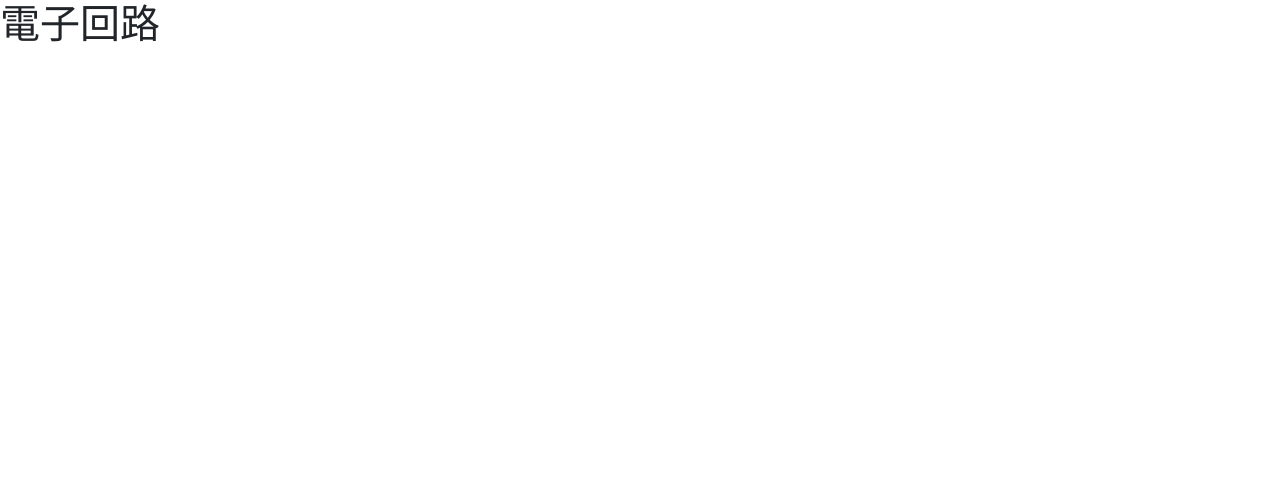
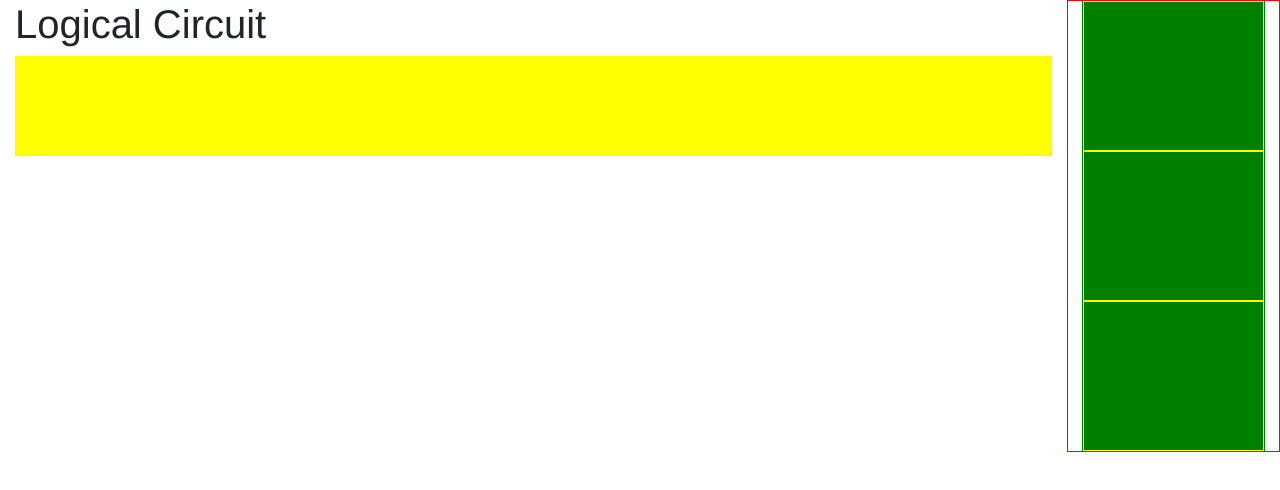
Before and after one commit to ShowKa/LogicCircuit, a Vue app: page / in a window 1280 px wide. Shown: the top 490 px of the page. Built offline with nearby package versions, Linux system fonts and the light colour scheme.

Commit message:
Feature screen grid1 (#5)
* Field

* font

* palette (only frame)

* remove lint rules that is imcompatible with editor's formatter

```diff
--- a/assets/app.scss
+++ b/assets/app.scss
@@ -1,3 +1,3 @@
 @mixin default-font {
-    font-family: "Hiragino Kaku Gothic ProN","メイリオ", sans-serif;
+  font-family: Avenir, "Helvetica Neue", Verdana, Helvetica, Arial, Roboto, YuGothic,"Meiryo UI", メイリオ, Meiryo,"ヒラギノ角ゴ Pro W3", "Hiragino Kaku Gothic Pro", "ＭＳ Ｐゴシック", "MS PGothic", sans-serif
 }
--- a/src/components/AppTitle.vue
+++ b/src/components/AppTitle.vue
@@ -1,7 +1,7 @@
 <template>
-  <h1 class="app-title">
-    電子回路
-  </h1>
+<h1 class="app-title">
+  Logical Circuit
+</h1>
 </template>
 <script>
 export default {}
@@ -10,5 +10,6 @@ export default {}
 @import "assets/app";
 .app-title {
     @include default-font;
+    width: 100%;
 }
 </style>
--- /dev/null
+++ b/src/components/Board.vue
@@ -0,0 +1,13 @@
+<template>
+  <div class="board" />
+</template>
+<script>
+export default {}
+</script>
+<style lang="scss" >
+.board {
+  height: 100px;
+  width: 100%;
+  background-color: yellow;
+}
+</style>
--- a/src/components/Field.vue
+++ b/src/components/Field.vue
@@ -1,13 +1,24 @@
 <template>
-  <div class="field">
-    <AppTitle />
+  <div class="container-fluid">
+    <div class="field row">
+      <div class="col-md-10">
+        <Main />
+      </div>
+      <div class="col-md-2">
+        <Side />
+      </div>
+    </div>
   </div>
 </template>
 <script>
-import AppTitle from './AppTitle.vue'
+import Main from './Main.vue'
+import Side from './Side.vue'
 export default {
   components: {
-    AppTitle
+    Main,
+    Side
   }
 }
 </script>
+<style lang="scss">
+</style>
--- /dev/null
+++ b/src/components/Main.vue
@@ -0,0 +1,26 @@
+<template>
+  <div class="main">
+    <div class="row">
+      <div class="col-md-12">
+        <AppTitle />
+      </div>
+    </div>
+    <div class="row">
+      <div class="col-md-12">
+        <Board />
+      </div>
+    </div>
+  </div>
+</template>
+<script>
+import AppTitle from './AppTitle.vue'
+import Board from './Board.vue'
+export default {
+  components: {
+    AppTitle,
+    Board
+  }
+}
+</script>
+<style lang="scss" >
+</style>
--- /dev/null
+++ b/src/components/Side.vue
@@ -0,0 +1,18 @@
+<template>
+  <div class="side">
+    <Palette />
+  </div>
+</template>
+<script>
+import Palette from './palette/Palette.vue'
+export default {
+  components: {
+    Palette
+  }
+}
+</script>
+<style lang="scss" >
+.side {
+    background-color: green;
+}
+</style>
--- /dev/null
+++ b/src/components/palette/Palette.vue
@@ -0,0 +1,26 @@
+<template>
+  <div class="pallete row">
+    <div class="col-md-12 col-sm-4">
+      <Section />
+    </div>
+    <div class="col-md-12 col-sm-4">
+      <Section />
+    </div>
+    <div class="col-md-12 col-sm-4">
+      <Section />
+    </div>
+  </div>
+</template>
+<script>
+import Section from './Section.vue'
+export default {
+  components: {
+    Section
+  }
+}
+</script>
+<style lang="scss" >
+.pallete {
+    border: 1px solid red;
+}
+</style>
--- /dev/null
+++ b/src/components/palette/Section.vue
@@ -0,0 +1,12 @@
+<template>
+  <div class="section" />
+</template>
+<script>
+export default {}
+</script>
+<style lang="scss" >
+.section {
+    height: 150px;
+    border: 1px solid yellow;
+}
+</style>
```
Also changed, not shown: .eslintrc.js.
